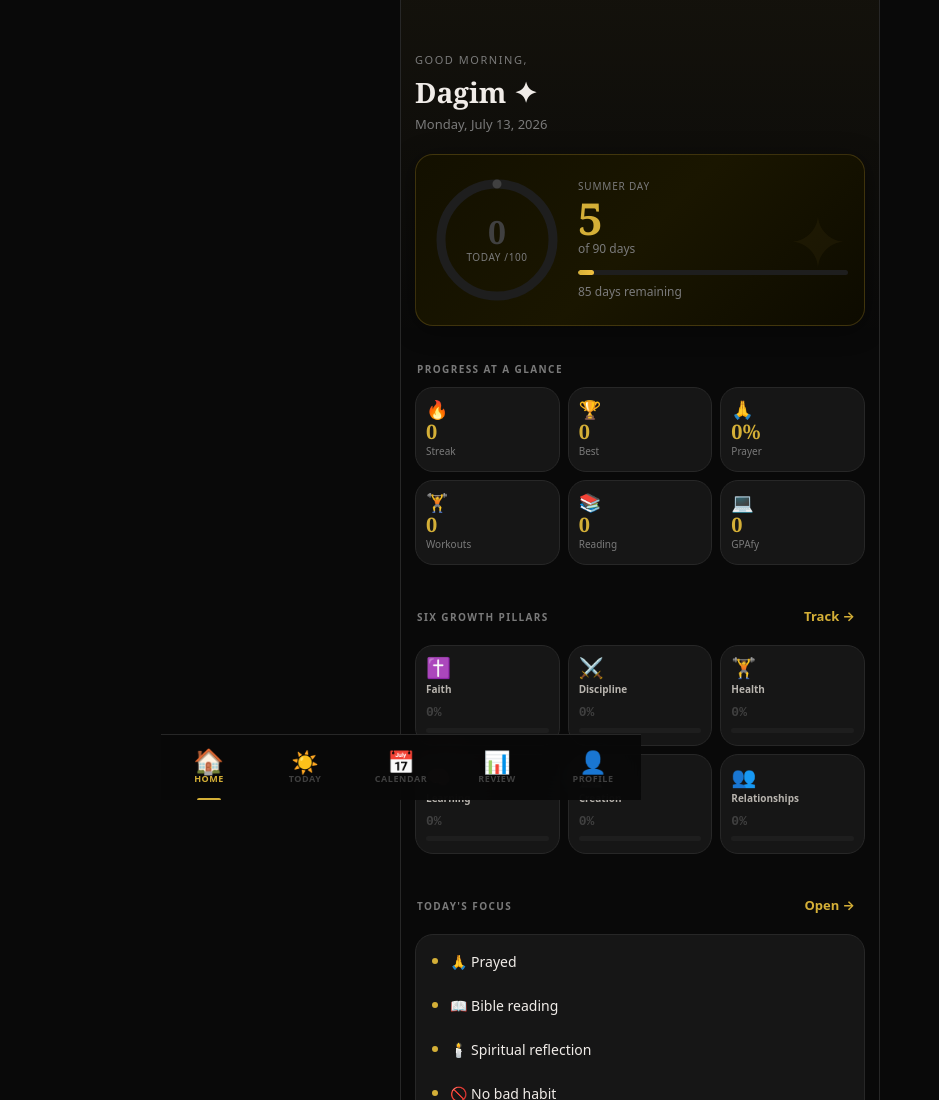
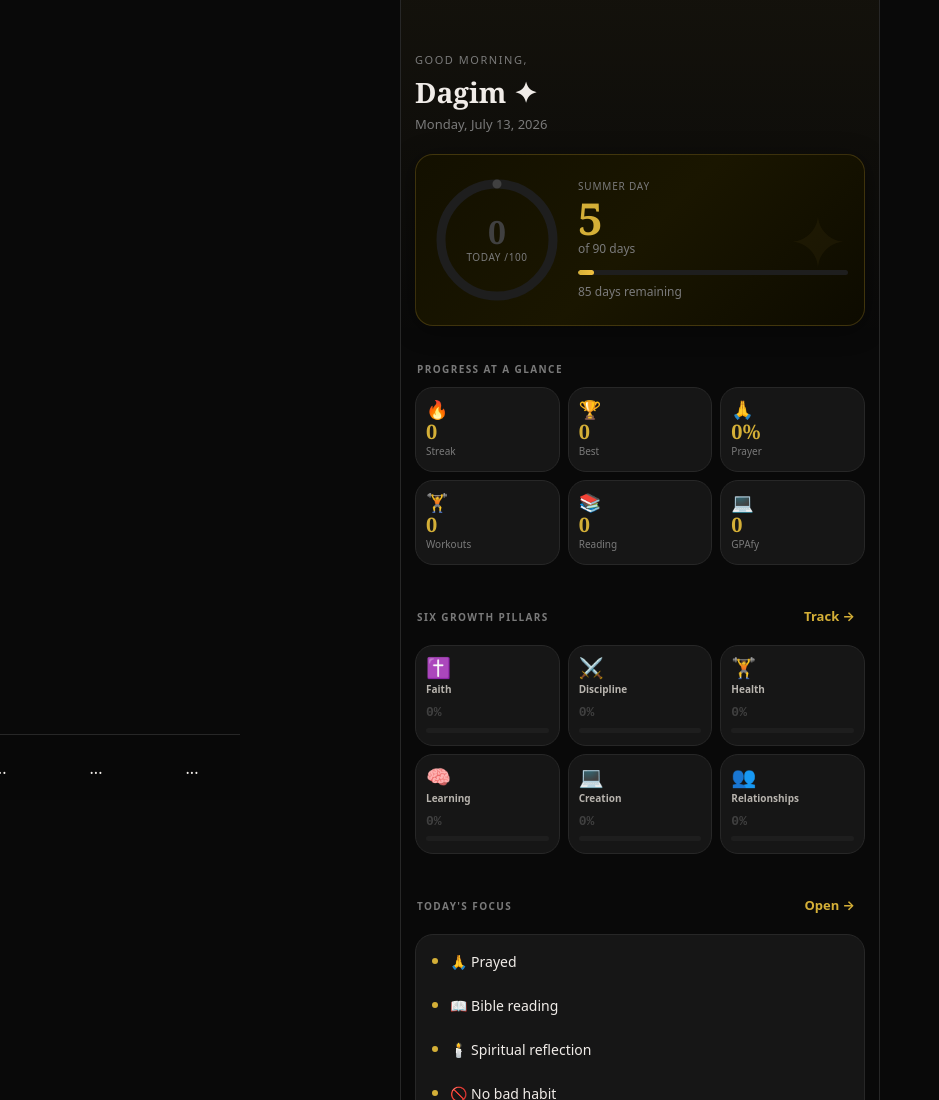
Before and after one commit to dgm593/Birtat, a plain HTML site: page index.html in a window 1280 px wide. Shown: the top 1100 px of the page, without its empty margins (0-939 px from the left). Drawn offline with Linux system fonts and the light colour scheme.

Commit message:
Refactor navigation structure in index.html

```diff
--- a/index.html
+++ b/index.html
@@ -402,15 +402,16 @@
 <!-- ══════════════════════════════════════════════════
      BOTTOM NAV
 ══════════════════════════════════════════════════ -->
+ </div><!-- /app -->
+
+<!-- Fixed layout: Nav is now completely outside the app div -->
 <nav id="nav" role="navigation" aria-label="Main navigation">
-  <div class="nb rip on" data-p="home"     onclick="App_nav('home')"     role="tab" tabindex="0" aria-selected="true"  aria-label="Home dashboard">    <span class="ni" aria-hidden="true">🏠</span><span class="nl">Home</span></div>
-  <div class="nb rip"    data-p="today"    onclick="App_nav('today')"    role="tab" tabindex="0" aria-selected="false" aria-label="Today's tracker">    <span class="ni" aria-hidden="true">☀️</span><span class="nl">Today</span></div>
-  <div class="nb rip"    data-p="calendar" onclick="App_nav('calendar')" role="tab" tabindex="0" aria-selected="false" aria-label="Calendar">           <span class="ni" aria-hidden="true">📅</span><span class="nl">Calendar</span></div>
-  <div class="nb rip"    data-p="review"   onclick="App_nav('review')"   role="tab" tabindex="0" aria-selected="false" aria-label="Weekly review">      <span class="ni" aria-hidden="true">📊</span><span class="nl">Review</span></div>
-  <div class="nb rip"    data-p="profile"  onclick="App_nav('profile')"  role="tab" tabindex="0" aria-selected="false" aria-label="Profile and settings"><span class="ni" aria-hidden="true">👤</span><span class="nl">Profile</span></div>
+  <div class="nb rip on" data-p="home" onclick="App_nav('home')">...</div>
+  <div class="nb rip" data-p="today" onclick="App_nav('today')">...</div>
+  <div class="nb rip" data-p="calendar" onclick="App_nav('calendar')">...</div>
+  <div class="nb rip" data-p="review" onclick="App_nav('review')">...</div>
+  <div class="nb rip" data-p="profile" onclick="App_nav('profile')">...</div>
 </nav>
-
-</div><!-- /app -->
 
 <!-- Toast notification -->
 <div class="toast" id="toast" role="status" aria-live="polite" aria-atomic="true"></div>
```
